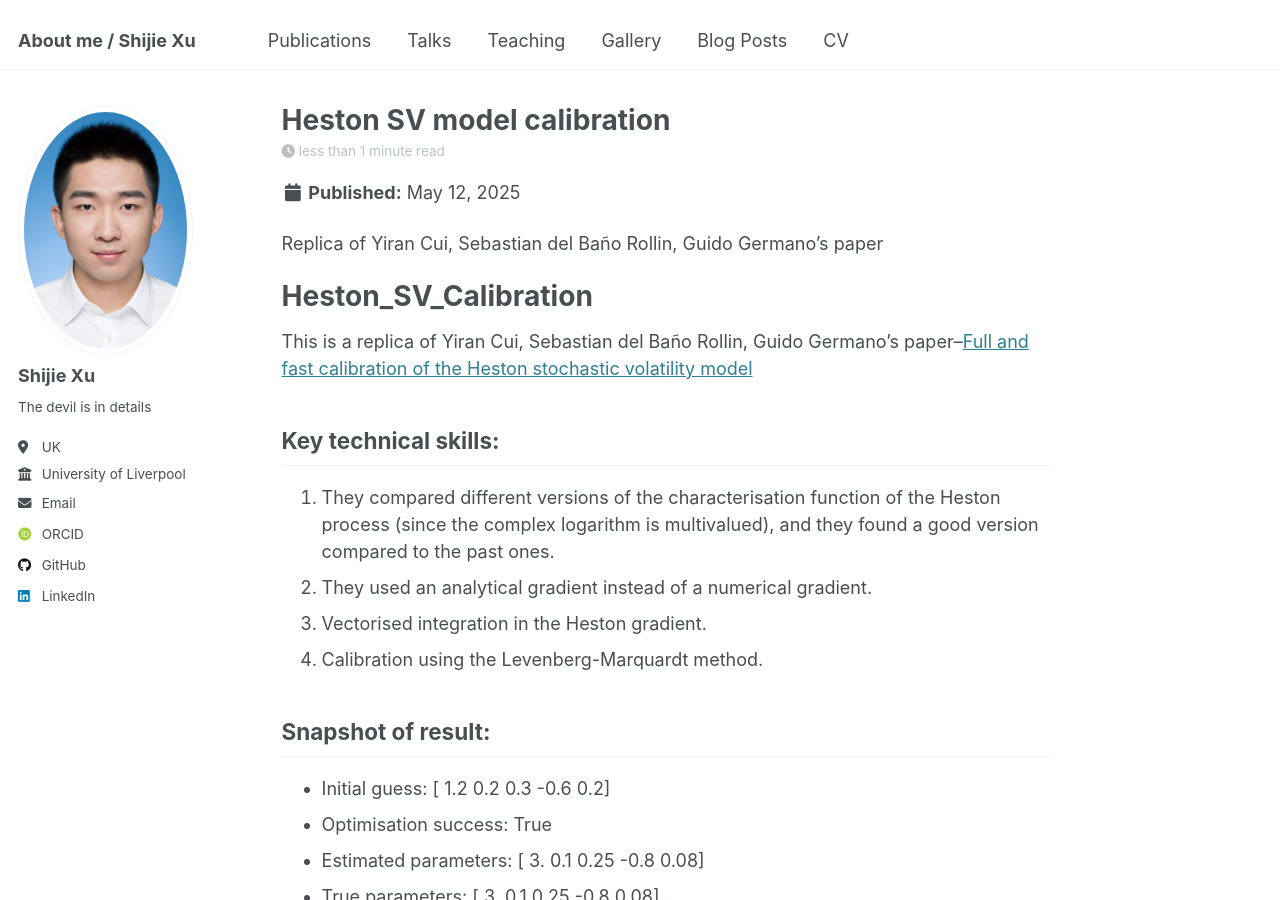
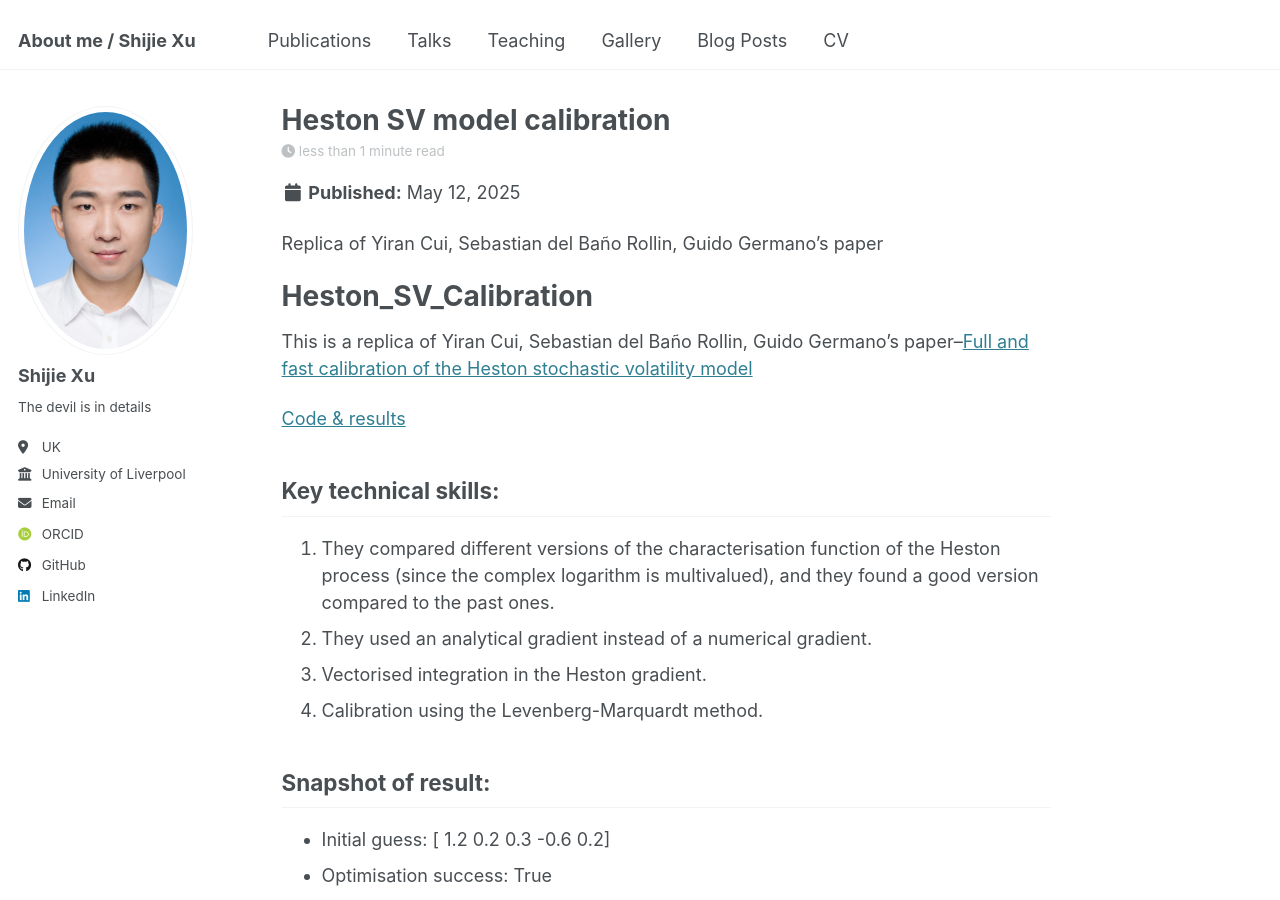
Before and after one commit to ShijieXu1993/uk.github.io, a Jekyll site: the page built from _posts/2025-07-15-blog-post.md, in a window 1280 px wide and 900 px high. Built offline with Jekyll 4.4.1, drawn with Linux system fonts in a browser that asks for light colours; some web fonts are replaced.

Commit message:
Update 2025-07-15-blog-post.md

```diff
--- a/_posts/2025-07-15-blog-post.md
+++ b/_posts/2025-07-15-blog-post.md
@@ -12,6 +12,8 @@ Replica of Yiran Cui, Sebastian del Baño Rollin, Guido Germano's paper
 
 # Heston_SV_Calibration
 This is a replica of Yiran Cui, Sebastian del Baño Rollin, Guido Germano's paper--[Full and fast calibration of the Heston stochastic volatility model](https://eprints.lse.ac.uk/83754/1/Germano_Full%20and%20fast%20calibration_2017.pdf)
+
+[Code & results](https://github.com/ShijieXu1993/Heston_SV_Calibration)
 ## Key technical skills:
 1. They compared different versions of the characterisation function of the Heston process (since the complex logarithm is multivalued), and they found a good version compared to the past ones.
 2. They used an analytical gradient instead of a numerical gradient.
```
